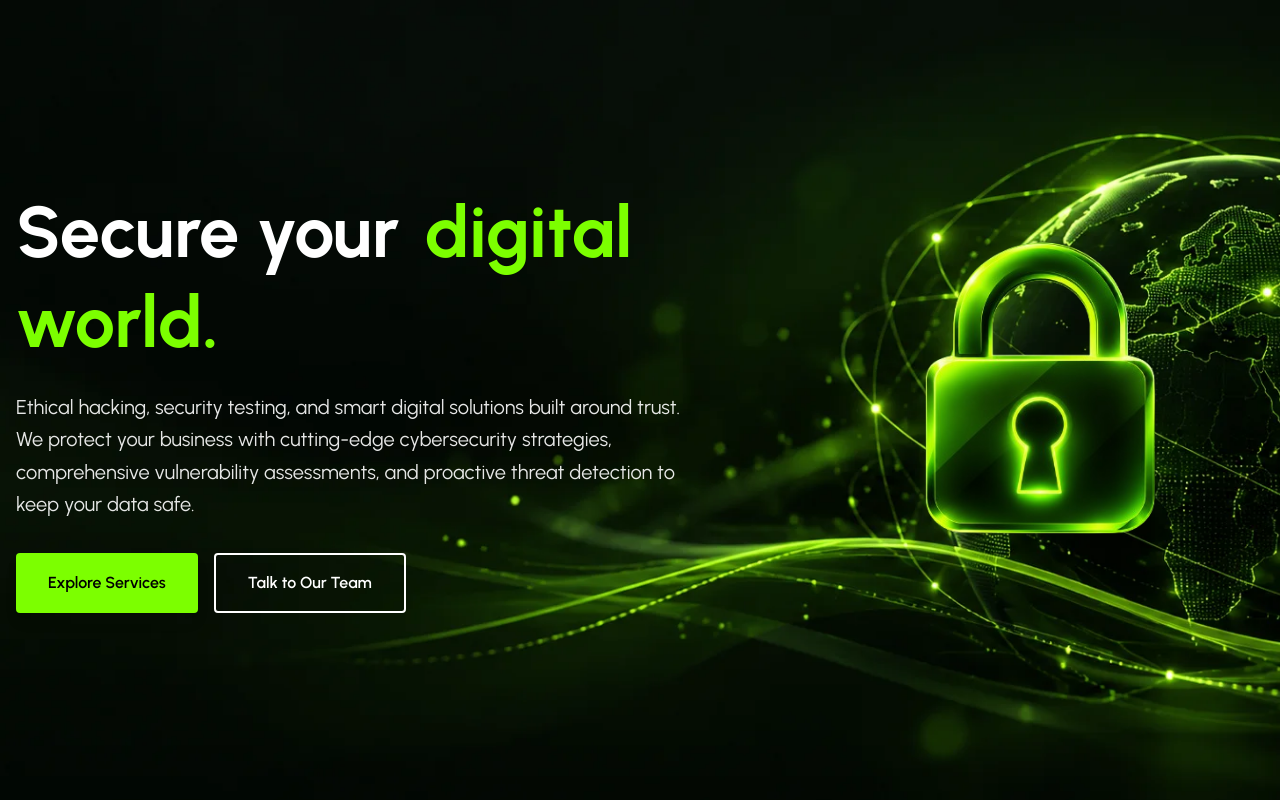
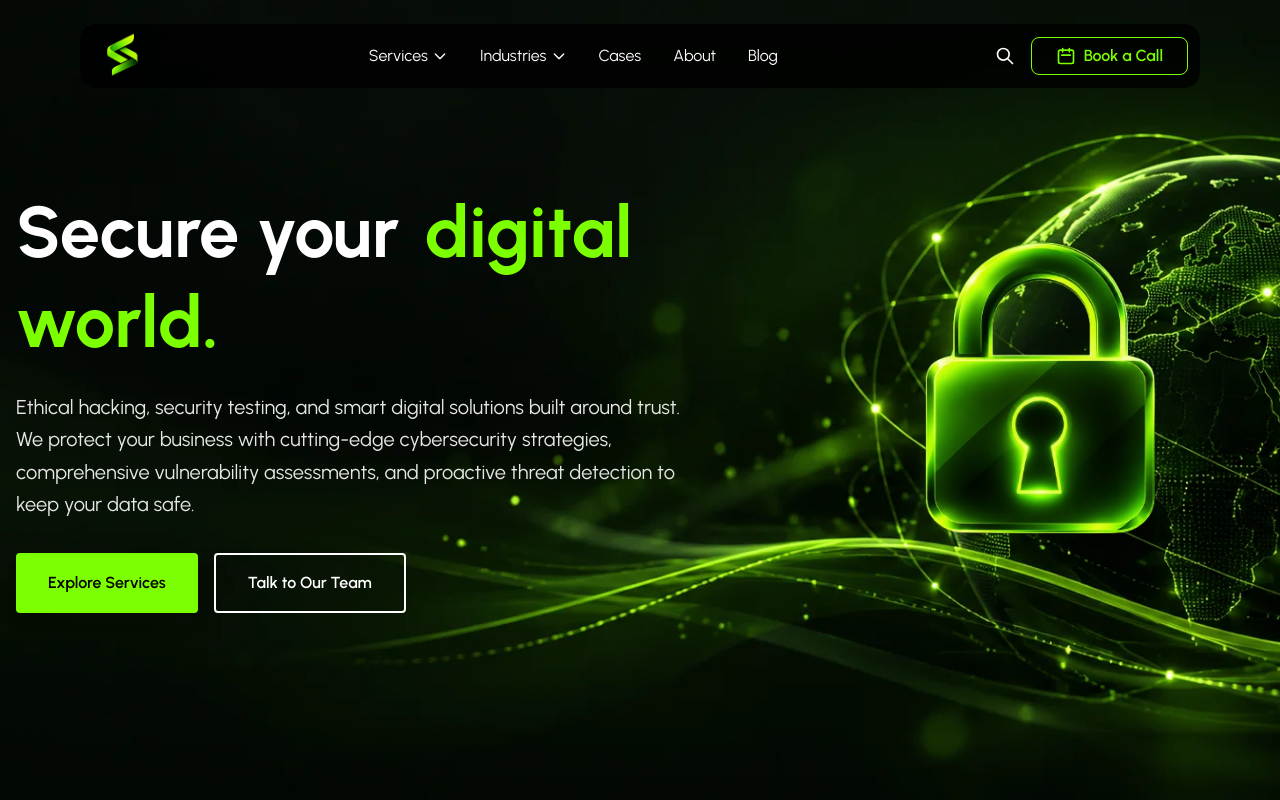
Before and after one commit to Haseem-hase/speedways_group, a Next.js app: page / in a window 1280 px wide. Built offline with nearby package versions, Linux system fonts and the light colour scheme.

Commit message:
header created

```diff
--- /dev/null
+++ b/src/Components/Layouts/Header.tsx
@@ -0,0 +1,141 @@
+'use client'
+
+import React, { useState } from 'react'
+import Image from 'next/image'
+import Link from 'next/link'
+
+const Header = () => {
+  const [isServicesOpen, setIsServicesOpen] = useState(false)
+  const [isIndustriesOpen, setIsIndustriesOpen] = useState(false)
+
+  return (
+    <header className="fixed top-6 left-20 right-20 z-50 bg-black/80 backdrop-blur-md border-[0.5] border-[#7CFF00]/50 rounded-2xl">
+      <div className="px-3">
+        <div className="flex items-center justify-between h-16">
+          {/* Logo */}
+          <Link href="/" className="flex items-center">
+            <Image
+              src="/assets/Logos/logo.png"
+              alt="Logo"
+              width={150}
+              height={40}
+              className="h-15 w-auto"
+              priority
+            />
+          </Link>
+
+          {/* Navigation */}
+          <nav className="hidden lg:flex items-center space-x-8">
+            {/* Services Dropdown */}
+            <div
+              className="relative"
+              onMouseEnter={() => setIsServicesOpen(true)}
+              onMouseLeave={() => setIsServicesOpen(false)}
+            >
+              <button className="flex items-center space-x-1 text-white hover:text-gray-300 transition-colors">
+                <span>Services</span>
+                <svg
+                  className={`w-4 h-4 transition-transform ${isServicesOpen ? 'rotate-180' : ''}`}
+                  fill="none"
+                  stroke="currentColor"
+                  viewBox="0 0 24 24"
+                >
+                  <path strokeLinecap="round" strokeLinejoin="round" strokeWidth={2} d="M19 9l-7 7-7-7" />
+                </svg>
+              </button>
+              {isServicesOpen && (
+                <div className="absolute top-full left-0 mt-2 w-48 bg-gray-900 border border-gray-800 rounded-lg shadow-xl py-2">
+                  <Link href="/services/ethical-hacking" className="block px-4 py-2 text-white hover:bg-gray-800 transition-colors">
+                    Ethical Hacking
+                  </Link>
+                  <Link href="/services/security-testing" className="block px-4 py-2 text-white hover:bg-gray-800 transition-colors">
+                    Security Testing
+                  </Link>
+                  <Link href="/services/consulting" className="block px-4 py-2 text-white hover:bg-gray-800 transition-colors">
+                    Consulting
+                  </Link>
+                </div>
+              )}
+            </div>
+
+            {/* Industries Dropdown */}
+            <div
+              className="relative"
+              onMouseEnter={() => setIsIndustriesOpen(true)}
+              onMouseLeave={() => setIsIndustriesOpen(false)}
+            >
+              <button className="flex items-center space-x-1 text-white hover:text-gray-300 transition-colors">
+                <span>Industries</span>
+                <svg
+                  className={`w-4 h-4 transition-transform ${isIndustriesOpen ? 'rotate-180' : ''}`}
+                  fill="none"
+                  stroke="currentColor"
+                  viewBox="0 0 24 24"
+                >
+                  <path strokeLinecap="round" strokeLinejoin="round" strokeWidth={2} d="M19 9l-7 7-7-7" />
+                </svg>
+              </button>
+              {isIndustriesOpen && (
+                <div className="absolute top-full left-0 mt-2 w-48 bg-gray-900 border border-gray-800 rounded-lg shadow-xl py-2">
+                  <Link href="/industries/finance" className="block px-4 py-2 text-white hover:bg-gray-800 transition-colors">
+                    Finance
+                  </Link>
+                  <Link href="/industries/healthcare" className="block px-4 py-2 text-white hover:bg-gray-800 transition-colors">
+                    Healthcare
+                  </Link>
+                  <Link href="/industries/technology" className="block px-4 py-2 text-white hover:bg-gray-800 transition-colors">
+                    Technology
+                  </Link>
+                </div>
+              )}
+            </div>
+
+            <Link href="/cases" className="text-white hover:text-gray-300 transition-colors">
+              Cases
+            </Link>
+            <Link href="/about" className="text-white hover:text-gray-300 transition-colors">
+              About
+            </Link>
+            <Link href="/blog" className="text-white hover:text-gray-300 transition-colors">
+              Blog
+            </Link>
+          </nav>
+
+          {/* Right Section */}
+          <div className="flex items-center space-x-4">
+            {/* Search Icon */}
+            <button className="text-white hover:text-gray-300 transition-colors">
+              <svg className="w-5 h-5" fill="none" stroke="currentColor" viewBox="0 0 24 24">
+                <path strokeLinecap="round" strokeLinejoin="round" strokeWidth={2} d="M21 21l-6-6m2-5a7 7 0 11-14 0 7 7 0 0114 0z" />
+              </svg>
+            </button>
+
+            {/* Book a Call Button */}
+            <button
+              className="px-6 py-1.5 font-semibold rounded-lg transition-all duration-300 flex items-center space-x-2 border-1"
+              style={{
+                borderColor: '#7CFF00',
+                color: '#7CFF00'
+              }}
+              onMouseEnter={(e) => {
+                e.currentTarget.style.backgroundColor = '#7CFF00'
+                e.currentTarget.style.color = '#000000'
+              }}
+              onMouseLeave={(e) => {
+                e.currentTarget.style.backgroundColor = 'transparent'
+                e.currentTarget.style.color = '#7CFF00'
+              }}
+            >
+              <svg className="w-5 h-5" fill="none" stroke="currentColor" viewBox="0 0 24 24">
+                <path strokeLinecap="round" strokeLinejoin="round" strokeWidth={2} d="M8 7V3m8 4V3m-9 8h10M5 21h14a2 2 0 002-2V7a2 2 0 00-2-2H5a2 2 0 00-2 2v12a2 2 0 002 2z" />
+              </svg>
+              <span>Book a Call</span>
+            </button>
+          </div>
+        </div>
+      </div>
+    </header>
+  )
+}
+
+export default Header
--- a/src/app/layout.tsx
+++ b/src/app/layout.tsx
@@ -1,6 +1,7 @@
 import type { Metadata } from "next";
 import { Urbanist } from "next/font/google";
 import "./globals.css";
+import Header from "../Components/Layouts/Header";
 
 const urbanist = Urbanist({
   variable: "--font-urbanist",
@@ -18,7 +19,12 @@ export default function RootLayout({ children }: LayoutProps<"/">) {
       lang="en"
       className={`${urbanist.variable} h-full antialiased`}
     >
-      <body className="min-h-full flex flex-col font-sans">{children}</body>
+      <body className="min-h-full flex flex-col font-sans">
+        <Header />
+        <main className="flex-1">
+          {children}
+        </main>
+      </body>
     </html>
   );
 }
```
Also changed, not shown: public/assets/Logos/logo.png (added).
